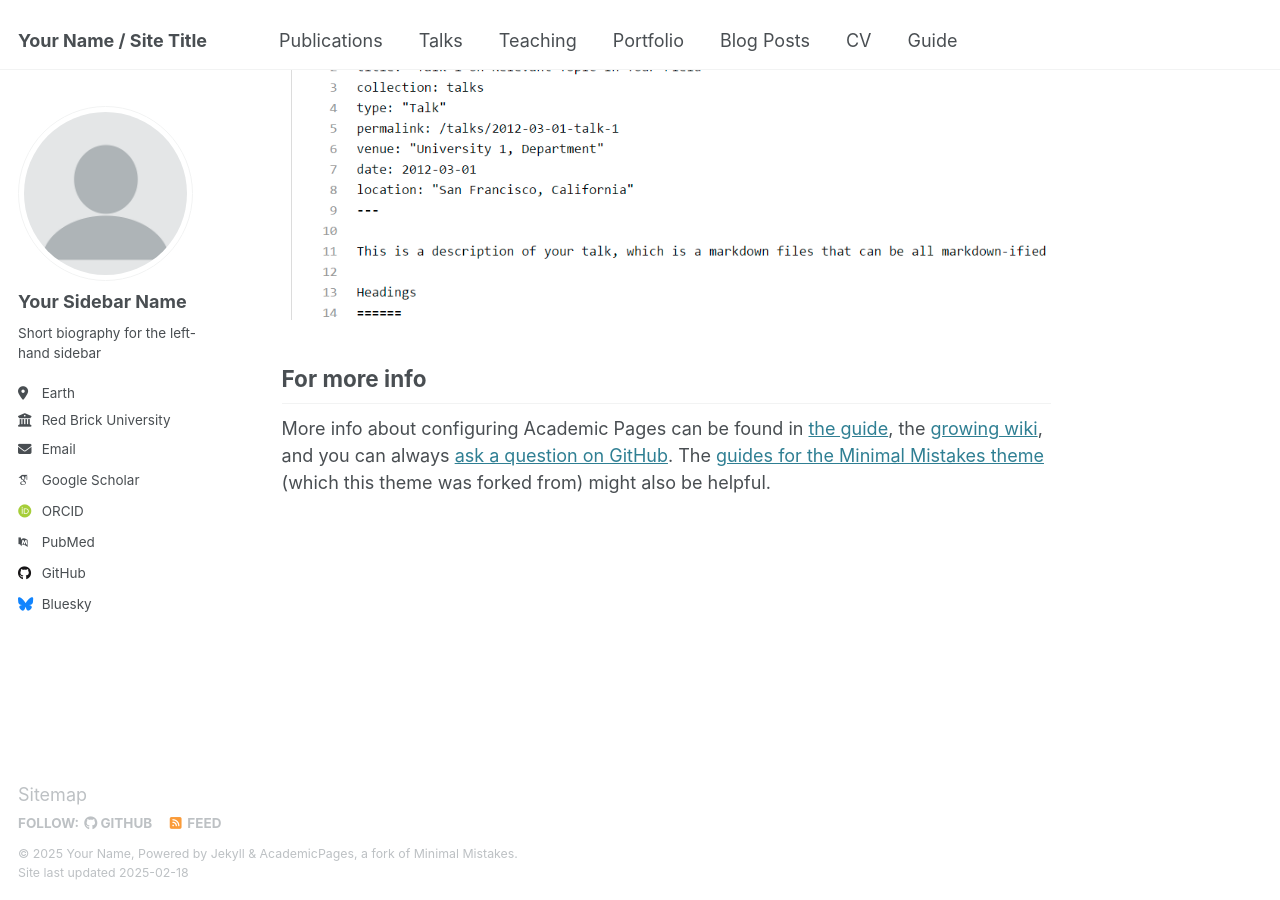
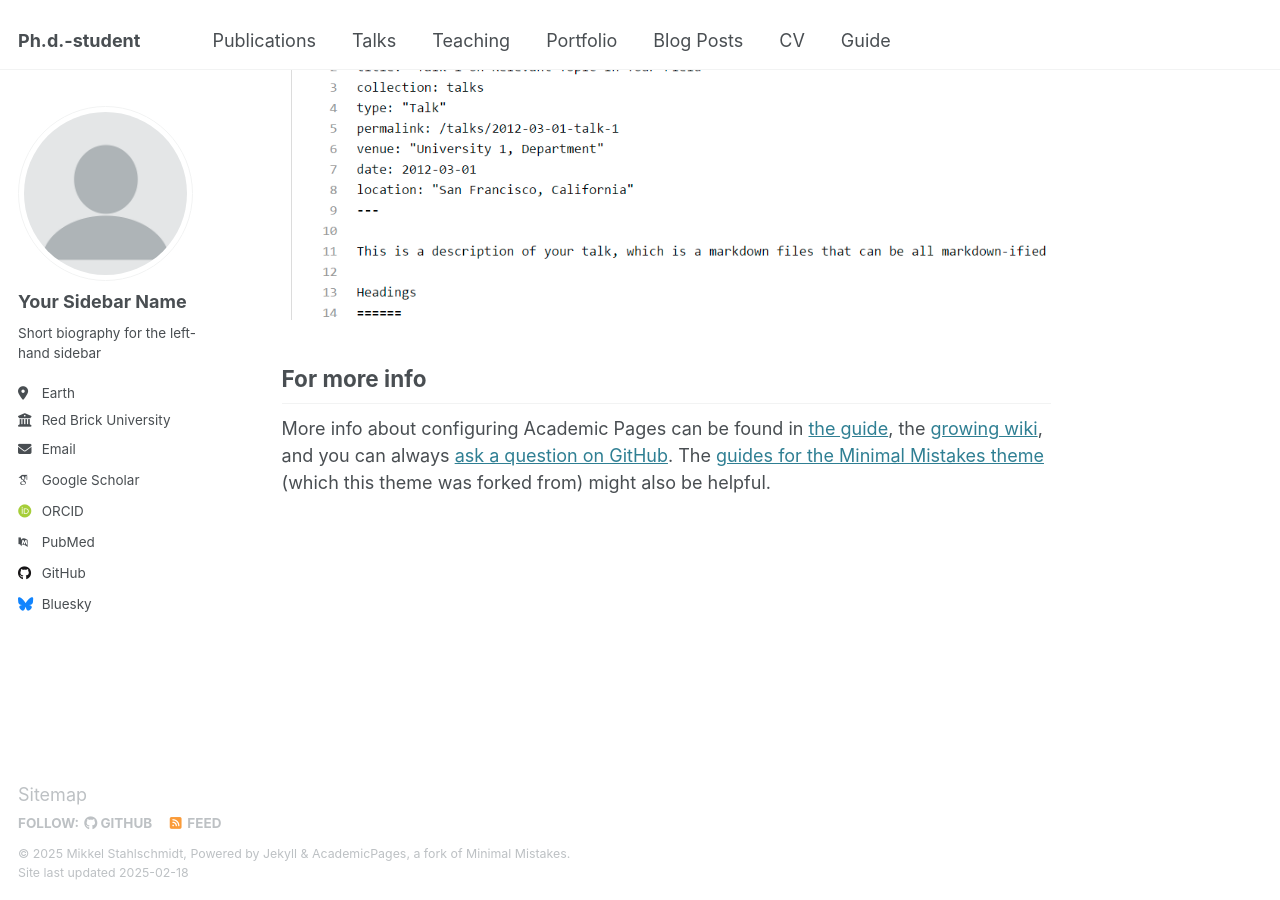
Before and after one commit to EconMikkel/econmikkel.github.io, a Jekyll site: the page built from _pages/about.md, in a window 1280 px wide and 900 px high, scrolled down 2642 px. Built offline with Jekyll 4.4.1, drawn with Linux system fonts in a browser that asks for light colours; some web fonts are replaced.

Commit message:
Update _config.yml

```diff
--- a/_config.yml
+++ b/_config.yml
@@ -9,9 +9,9 @@
 # Basic Site Settings
 locale                   : "en-US"
 site_theme               : "default"
-title                    : "Your Name / Site Title"
+title                    : "Ph.d.-student"
 title_separator          : "-"
-name                     : &name "Your Name"
+name                     : &name "Mikkel Stahlschmidt"
 description              : &description "personal description"
 url                      : https://academicpages.github.io # the base hostname & protocol for your site e.g. "https://[your GitHub username].github.io"
 baseurl                  : "" # the subpath of your site, e.g. "/blog"
```
